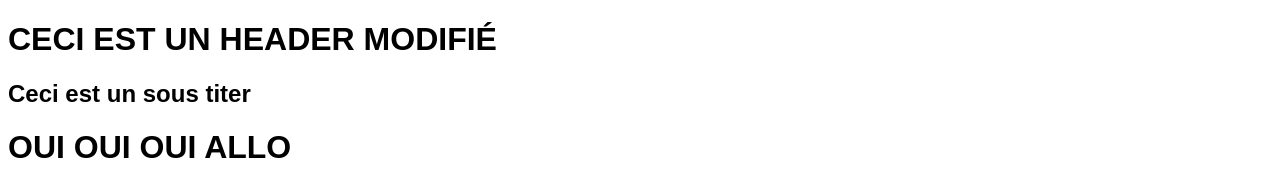
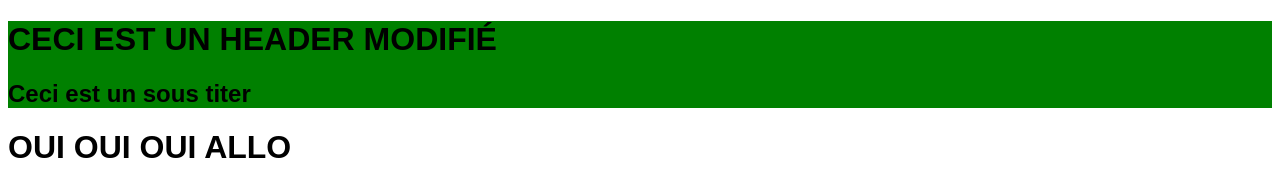
Before and after one commit to ZackForget/Exercice-3-2, a plain HTML site: page index.html in a window 1280 px wide. Drawn offline with Linux system fonts and the light colour scheme.

Commit message:
M - bordre header

```diff
--- a/css/style.css
+++ b/css/style.css
@@ -1,3 +1,6 @@
 body{
     font-family: Arial, Helvetica, sans-serif;
 }
+header{
+    background-color: green;
+}
```
